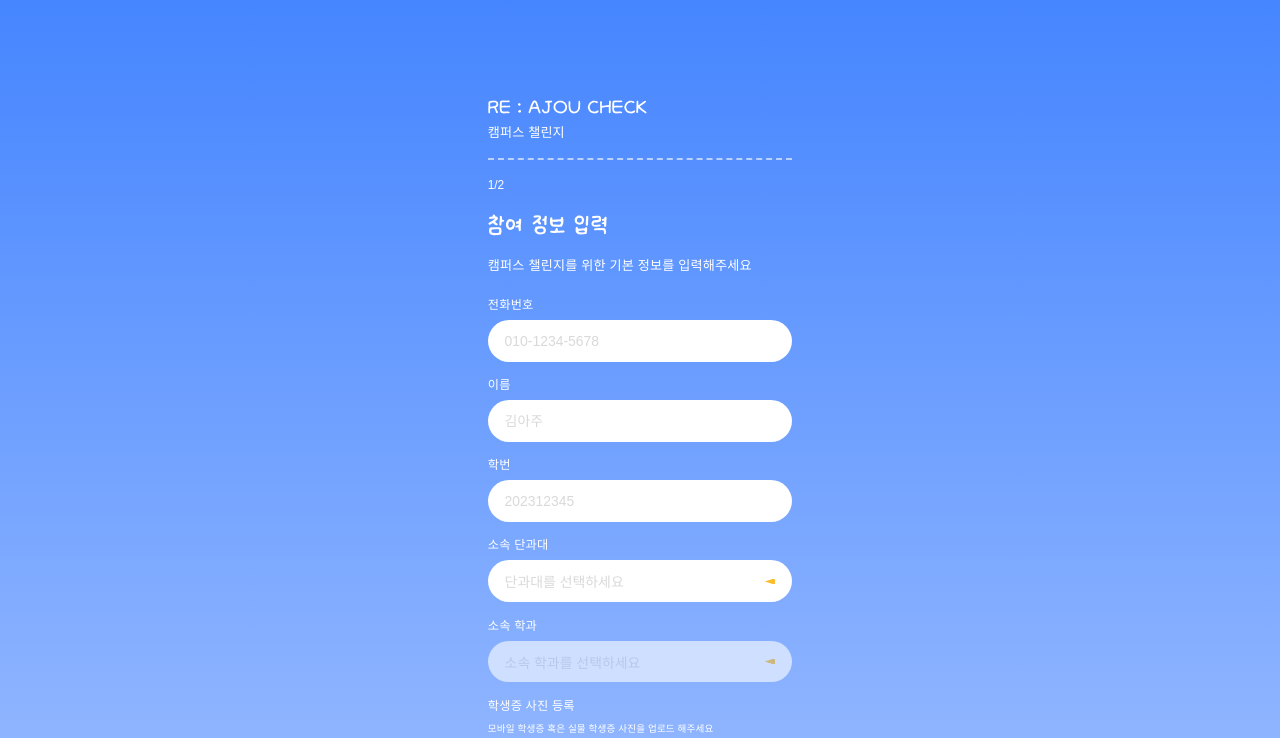
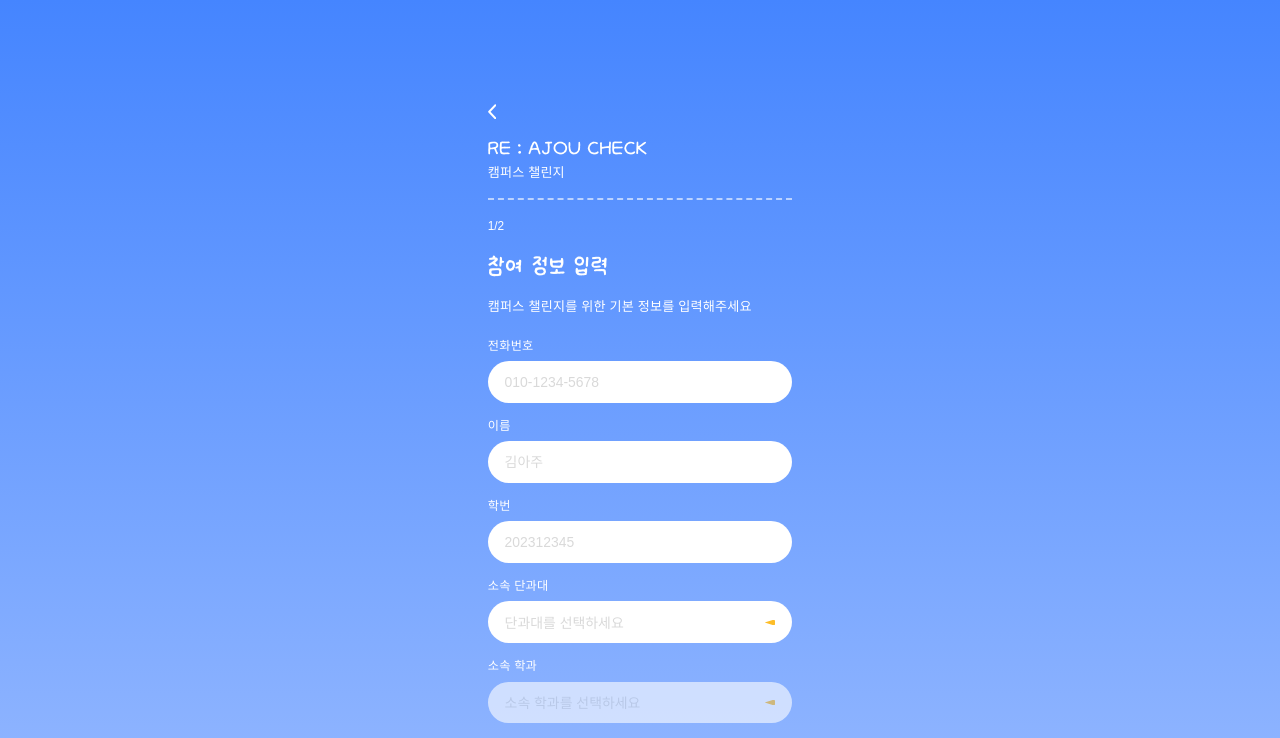
Before and after one commit to RE-CHECK/fe, a React (Vite) app: page /signup in a window 1280 px wide. Shown: the top 738 px of the page. Built offline with nearby package versions, Linux system fonts and the light colour scheme.

Commit message:
:art:design: 뒤로가기 버튼 추가

```diff
--- a/src/pages/Login.css
+++ b/src/pages/Login.css
@@ -19,6 +19,22 @@
 /* ── 헤더 ── */
 .login__header {
   margin-bottom: 0;
+}
+
+.login__back {
+  display: flex;
+  align-items: center;
+  height: 11.45cqw;
+  background: none;
+  border: none;
+  padding: 0;
+  cursor: pointer;
+  margin-bottom: 2cqw;
+}
+
+.login__back svg {
+  width: 2.80cqw;
+  height: 5.09cqw;
 }
 
 .login__title {
--- a/src/pages/Login.jsx
+++ b/src/pages/Login.jsx
@@ -51,6 +51,11 @@
 
       {/* ── 헤더 ── */}
       <header className="login__header">
+        <button className="login__back" onClick={() => navigate(-1)} aria-label="뒤로가기">
+          <svg width="11" height="20" viewBox="0 0 11 20" fill="none" xmlns="http://www.w3.org/2000/svg">
+            <path d="M9.5 1.5L1.5 10L9.5 18.5" stroke="#ffffff" strokeWidth="2.5" strokeLinecap="round" strokeLinejoin="round"/>
+          </svg>
+        </button>
         <p className="login__title">RE : AJOU CHECK</p>
         <p className="login__subtitle">캠퍼스 챌린지</p>
       </header>
--- a/src/pages/ReceiptUpload.css
+++ b/src/pages/ReceiptUpload.css
@@ -17,6 +17,22 @@
 /* ── 헤더 ── */
 .upload__header {
   margin-bottom: 2cqw;
+}
+
+.upload__back {
+  display: flex;
+  align-items: center;
+  height: 11.45cqw;
+  background: none;
+  border: none;
+  padding: 0;
+  cursor: pointer;
+  margin-bottom: 2cqw;
+}
+
+.upload__back svg {
+  width: 2.80cqw;
+  height: 5.09cqw;
 }
 
 .upload__title {
--- a/src/pages/ReceiptUpload.jsx
+++ b/src/pages/ReceiptUpload.jsx
@@ -80,6 +80,11 @@
 
       {/* ── 헤더 ── */}
       <div className="upload__header">
+        <button className="upload__back" onClick={() => navigate(-1)} aria-label="뒤로가기">
+          <svg width="11" height="20" viewBox="0 0 11 20" fill="none" xmlns="http://www.w3.org/2000/svg">
+            <path d="M9.5 1.5L1.5 10L9.5 18.5" stroke="#ffffff" strokeWidth="2.5" strokeLinecap="round" strokeLinejoin="round"/>
+          </svg>
+        </button>
         <p className="upload__title">RE : AJOU CHECK</p>
         <p className="upload__subtitle">캠퍼스 챌린지 참여하기</p>
         <hr className="upload__divider" />
--- a/src/pages/Signup.css
+++ b/src/pages/Signup.css
@@ -19,6 +19,22 @@
 /* ── 헤더 ── */
 .signup__header {
   margin-bottom: 2.91cqw;
+}
+
+.signup__back {
+  display: flex;
+  align-items: center;
+  height: 11.45cqw;
+  background: none;
+  border: none;
+  padding: 0;
+  cursor: pointer;
+  margin-bottom: 2cqw;
+}
+
+.signup__back svg {
+  width: 2.80cqw;
+  height: 5.09cqw;
 }
 
 .signup__title {
--- a/src/pages/Signup.jsx
+++ b/src/pages/Signup.jsx
@@ -104,6 +104,11 @@
 
       {/* ── 헤더 ── */}
       <header className="signup__header">
+        <button className="signup__back" onClick={() => navigate(-1)} aria-label="뒤로가기">
+          <svg width="11" height="20" viewBox="0 0 11 20" fill="none" xmlns="http://www.w3.org/2000/svg">
+            <path d="M9.5 1.5L1.5 10L9.5 18.5" stroke="#ffffff" strokeWidth="2.5" strokeLinecap="round" strokeLinejoin="round"/>
+          </svg>
+        </button>
         <p className="signup__title">RE : AJOU CHECK</p>
         <p className="signup__subtitle">캠퍼스 챌린지</p>
         <hr className="signup__divider" />
--- a/src/pages/Signup2.css
+++ b/src/pages/Signup2.css
@@ -16,6 +16,22 @@
 /* ── 헤더 (Signup과 동일 구조) ── */
 .s2__header {
   margin-bottom: 2.91cqw;
+}
+
+.s2__back {
+  display: flex;
+  align-items: center;
+  height: 11.45cqw;
+  background: none;
+  border: none;
+  padding: 0;
+  cursor: pointer;
+  margin-bottom: 2cqw;
+}
+
+.s2__back svg {
+  width: 2.80cqw;
+  height: 5.09cqw;
 }
 
 .s2__title {
--- a/src/pages/Signup2.jsx
+++ b/src/pages/Signup2.jsx
@@ -85,6 +85,11 @@
 
       {/* ── 헤더 ── */}
       <header className="s2__header">
+        <button className="s2__back" onClick={() => navigate(-1)} aria-label="뒤로가기">
+          <svg width="11" height="20" viewBox="0 0 11 20" fill="none" xmlns="http://www.w3.org/2000/svg">
+            <path d="M9.5 1.5L1.5 10L9.5 18.5" stroke="#ffffff" strokeWidth="2.5" strokeLinecap="round" strokeLinejoin="round"/>
+          </svg>
+        </button>
         <p className="s2__title">RE : AJOU CHECK</p>
         <p className="s2__subtitle">캠퍼스 챌린지</p>
         <hr className="s2__divider" />
```
